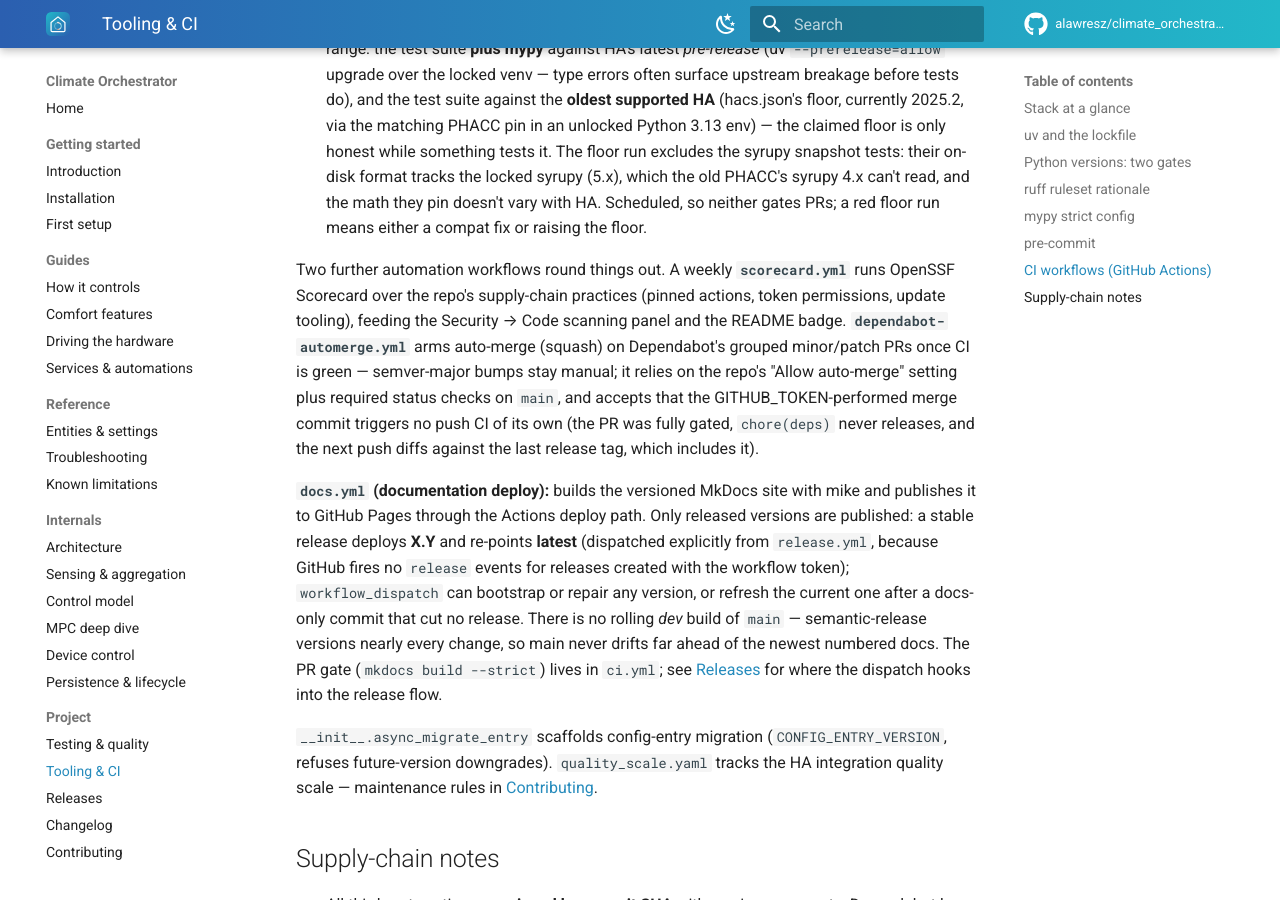
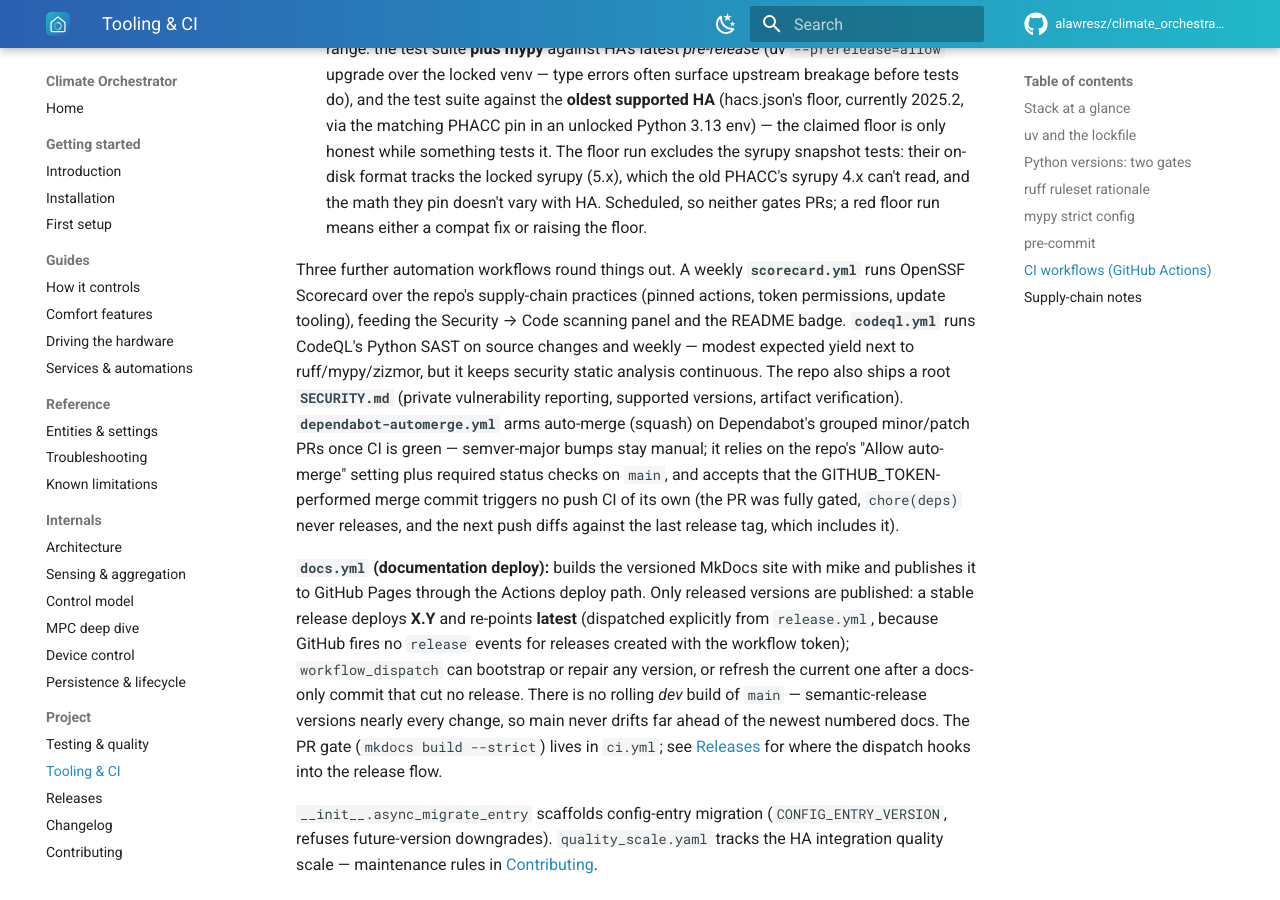
Before and after one commit to alawresz/climate_orchestrator, an MkDocs documentation site: the page built from docs/project/tooling.md, in a window 1280 px wide and 900 px high, scrolled down 3893 px. Built offline with MkDocs 1.6.1 and Material for MkDocs 9.7.7, drawn with Linux system fonts in a browser that asks for light colours; plug-ins that fetch from the network failed and are left out; comment, search, counter and statistics services are not loaded; the version menu is left out.

Commit message:
ci: enhance workflows with tighter permissions, Sigstore bundles, and SECURITY.md

```diff
--- a/docs/project/tooling.md
+++ b/docs/project/tooling.md
@@ -163,10 +163,14 @@
   vary with HA. Scheduled, so neither gates PRs; a red floor run means either
   a compat fix or raising the floor.
 
-Two further automation workflows round things out. A weekly
+Three further automation workflows round things out. A weekly
 **`scorecard.yml`** runs OpenSSF Scorecard over the repo's supply-chain
 practices (pinned actions, token permissions, update tooling), feeding the
-Security → Code scanning panel and the README badge.
+Security → Code scanning panel and the README badge. **`codeql.yml`** runs
+CodeQL's Python SAST on source changes and weekly — modest expected yield
+next to ruff/mypy/zizmor, but it keeps security static analysis continuous.
+The repo also ships a root **`SECURITY.md`** (private vulnerability
+reporting, supported versions, artifact verification).
 **`dependabot-automerge.yml`** arms auto-merge (squash) on Dependabot's
 grouped minor/patch PRs once CI is green — semver-major bumps stay manual; it
 relies on the repo's "Allow auto-merge" setting plus required status checks
--- a/pyproject.toml
+++ b/pyproject.toml
@@ -139,8 +139,9 @@
 
 [tool.codespell]
 # Shared by the pre-commit hook and the CI step. `hass` is the Home Assistant
-# fixture/handle, not a misspelt "hash"; skip the lockfile and syrupy snapshots.
-ignore-words-list = "hass"
+# fixture/handle, not a misspelt "hash"; `intoto` is the in-toto provenance
+# format; skip the lockfile and syrupy snapshots.
+ignore-words-list = "hass,intoto"
 skip = "*.lock,*.ambr,./.git,./htmlcov,./mutants"
 
 [tool.mutmut]
```
Also changed, not shown: README.md (+0 -1 lines), SECURITY.md (added, +43 -0 lines), docs/project/releases.md (+5 -1 lines), 3 other files.
